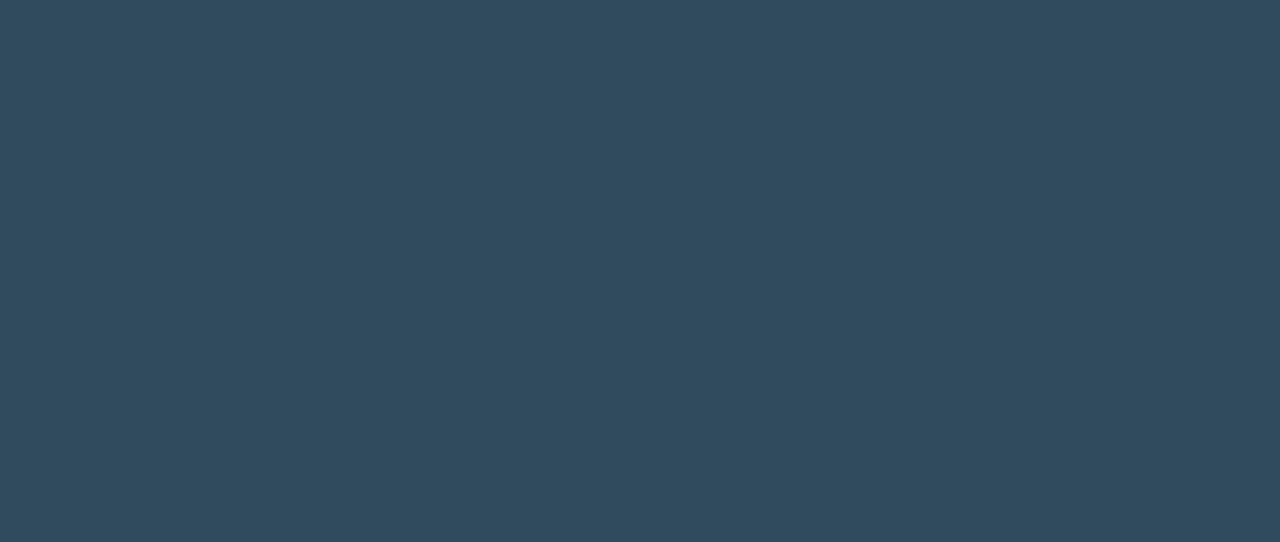
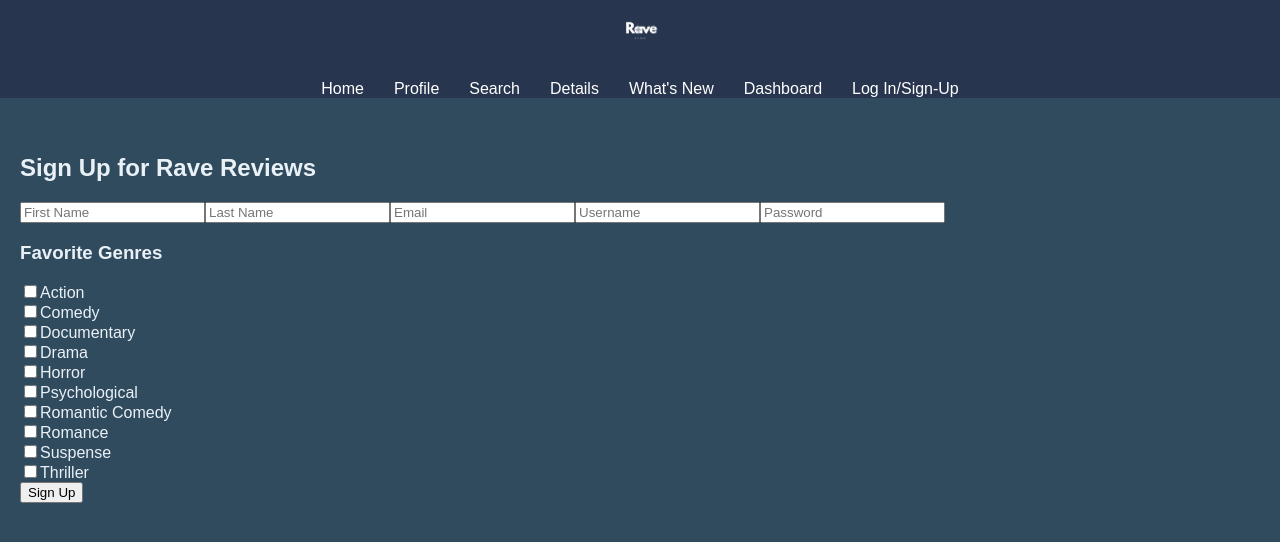
Before and after one commit to trevbest14/CapstoneFront-end, a React (Vite) app in the folder Capstone Vite/: page /signup in a window 1280 px wide. Before the commit this address had no page. Shown: the top 542 px of the page. Built offline with nearby package versions, Linux system fonts and the light colour scheme.

Commit message:
adding route in app.jsx

```diff
--- a/Capstone Vite/components/Login.jsx
+++ b/Capstone Vite/components/Login.jsx
@@ -0,0 +1,53 @@
+import React, { useState } from 'react';
+import { Link, useNavigate } from 'react-router-dom';
+import Banner from './Banner';
+
+function Login() {
+    const [username, setUsername] = useState('');
+    const [password, setPassword] = useState('');
+    const [error, setError] = useState('');
+    const navigate = useNavigate();
+
+    const handleLogin = async () => {
+        setError('');
+
+        if (!username || !password) {
+            setError('Both username and password are required.');
+            return;
+        }
+
+        try {
+            const response = await fetch('/api/auth/login', {
+                method: 'POST',
+                headers: { 'Content-Type': 'application/json' },
+                body: JSON.stringify({ username, password })
+            });
+
+            const data = await response.json();
+            if (!response.ok) throw new Error(data.message);
+
+            localStorage.setItem('authToken', data.token);
+            alert('Welcome!');
+            navigate('/profile');
+        } catch (error) {
+            console.error('Login Error:', error);
+            setError(error.message);
+        }
+    };
+
+    return (
+        <div>
+            <Banner />
+            <div style={{ padding: '20px' }}>
+                <h2>Log in to Rave Reviews</h2>
+                <input type="text" placeholder="Username" value={username} onChange={(e) => setUsername(e.target.value)} />
+                <input type="password" placeholder="Password" value={password} onChange={(e) => setPassword(e.target.value)} />
+                <button onClick={handleLogin}>Log In</button>
+                {error && <p style={{ color: 'red' }}>{error}</p>}
+                <p>No account? <Link to="/signup">Create one here</Link></p>
+            </div>
+        </div>
+    );
+}
+
+export default Login;
--- a/Capstone Vite/components/SignUp.jsx
+++ b/Capstone Vite/components/SignUp.jsx
@@ -0,0 +1,64 @@
+import React, { useState } from 'react';
+import { useNavigate } from 'react-router-dom';
+import Banner from './Banner';
+
+function SignUp() {
+    const [formData, setFormData] = useState({
+        firstName: '', lastName: '', email: '', username: '', password: '', favoriteGenres: []
+    });
+    const [error, setError] = useState('');
+    const navigate = useNavigate();
+
+    const handleSignUp = async () => {
+        setError('');
+
+        if (!formData.username || !formData.password || !formData.firstName || !formData.lastName || !formData.email) {
+            setError('All fields are required.');
+            return;
+        }
+
+        try {
+            const response = await fetch('/api/auth/register', {
+                method: 'POST',
+                headers: { 'Content-Type': 'application/json' },
+                body: JSON.stringify(formData)
+            });
+
+            const data = await response.json();
+            if (!response.ok) throw new Error(data.message);
+
+            alert('Registration successful! Please log in.');
+            navigate('/login');
+        } catch (error) {
+            console.error('SignUp Error:', error);
+            setError(error.message);
+        }
+    };
+
+    return (
+        <div>
+            <Banner />
+            <div style={{ padding: '20px' }}>
+                <h2>Sign Up for Rave Reviews</h2>
+                <input name="firstName" placeholder="First Name" value={formData.firstName} onChange={(e) => setFormData({...formData, firstName: e.target.value})} />
+                <input name="lastName" placeholder="Last Name" value={formData.lastName} onChange={(e) => setFormData({...formData, lastName: e.target.value})} />
+                <input name="email" type="email" placeholder="Email" value={formData.email} onChange={(e) => setFormData({...formData, email: e.target.value})} />
+                <input name="username" placeholder="Username" value={formData.username} onChange={(e) => setFormData({...formData, username: e.target.value})} />
+                <input name="password" type="password" placeholder="Password" value={formData.password} onChange={(e) => setFormData({...formData, password: e.target.value})} />
+
+                <h3>Favorite Genres</h3>
+                {['Action', 'Comedy', 'Documentary', 'Drama', 'Horror', 'Psychological', 'Romantic Comedy', 'Romance', 'Suspense', 'Thriller'].map((genre) => (
+                    <div key={genre}>
+                        <input type="checkbox" checked={formData.favoriteGenres.includes(genre)} onChange={() => toggleGenre(genre)} />
+                        <label>{genre}</label>
+                    </div>
+                ))}
+
+                <button onClick={handleSignUp}>Sign Up</button>
+                {error && <p style={{ color: 'red' }}>{error}</p>}
+            </div>
+        </div>
+    );
+}
+
+export default SignUp;
--- a/Capstone Vite/src/App.jsx
+++ b/Capstone Vite/src/App.jsx
@@ -6,6 +6,8 @@ import SearchResults from '../components/SearchResults';
 import UserProfile from '../components/UserProfile';
 import AdminDashboard from '../components/AdminDashboard';
 import Listings from '../components/Listings';
+import Login from '../components/Login'; // Import Login component
+import SignUp from '../components/SignUp'; // Import SignUp component
 
 function App() {
   console.log("App component loaded");
@@ -17,8 +19,10 @@ function App() {
         <Route path="/search" element={<SearchResults />} />
         <Route path="/profile" element={<UserProfile />} />
         <Route path="/admin" element={<AdminDashboard />} />
-        <Route path="/whatsnew" element={<Listings />} /> {/* Route for the "What's New" page aka my listings page */}
-        </Routes>
+        <Route path="/whatsnew" element={<Listings />} />
+        <Route path="/login" element={<Login />} />
+        <Route path="/signup" element={<SignUp />} />
+      </Routes>
     </Router>
   );
 }
```
